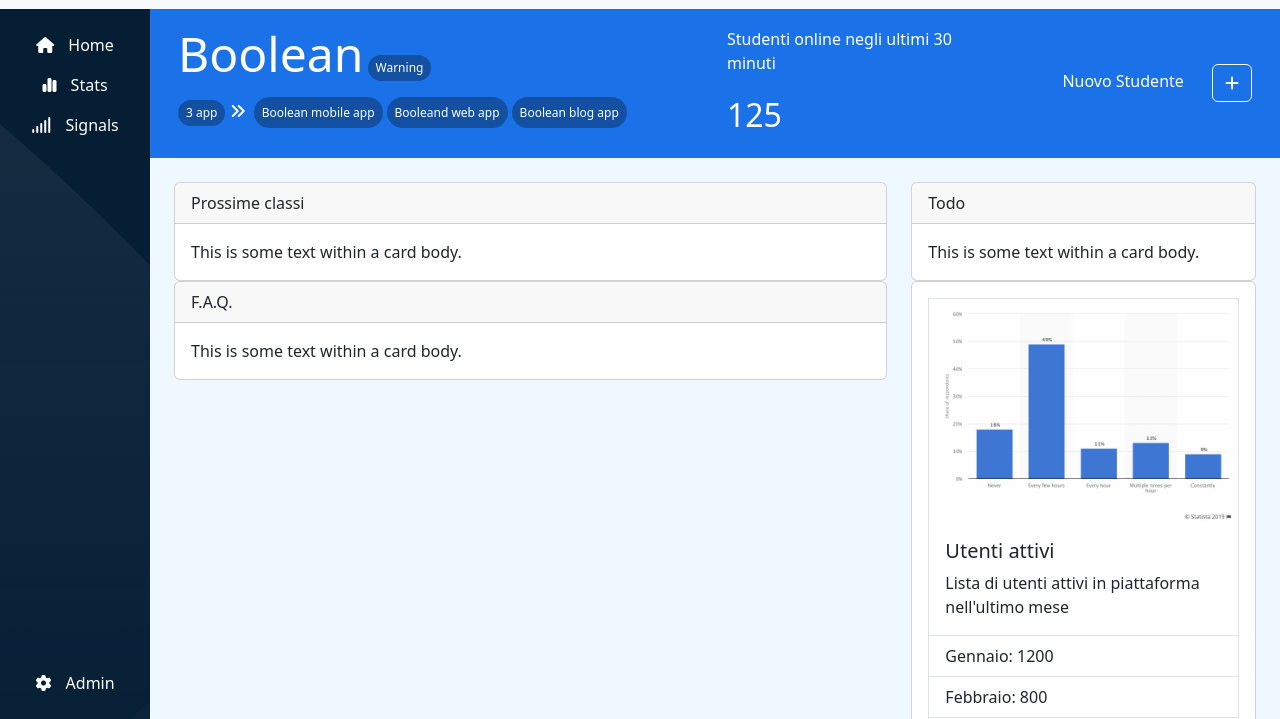
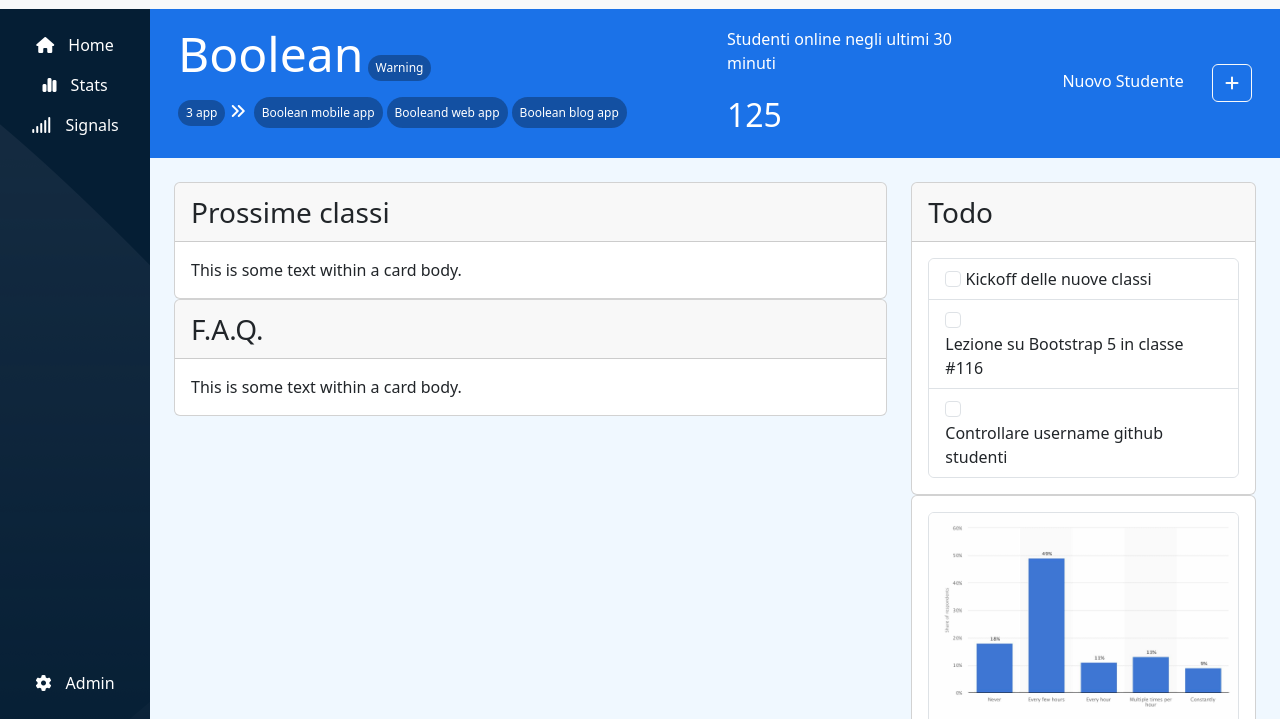
Before and after one commit to emilianogastaldo/html-css-bootstrap-dashboard, a plain HTML site: page index.html in a window 1280 px wide. Shown: the part 81-800 px from the top of the page. Drawn offline with nearby package versions, Linux system fonts and the light colour scheme.

Commit message:
add todo list

```diff
--- a/index.html
+++ b/index.html
@@ -109,7 +109,7 @@
                     <div class="row row-cols-1">
                         <div class="col-lg-8">
                             <div class="card">
-                                <div class="card-header">
+                                <div class="card-header fs-3">
                                     Prossime classi
                                 </div>
                                 <div class="card-body">
@@ -117,7 +117,7 @@
                                 </div>
                             </div>
                             <div class="card">
-                                <div class="card-header">
+                                <div class="card-header fs-3">
                                     F.A.Q.
                                 </div>
                                 <div class="card-body">
@@ -127,15 +127,34 @@
                         </div>
                         <div class="col-lg-4">
                             <div class="card">
-                                <div class="card-header">
+                                <div class="card-header fs-3">
                                     Todo
                                 </div>
-                                <div class="card-body">
-                                  This is some text within a card body.
+                                <div class="card-wrapper p-3">
+                                    <ul class="list-group list-group-flush border rounded">
+                                        <li class="list-group-item">
+                                            <input class="form-check-input" type="checkbox" value="" id="flexCheckDefault">
+                                            <label class="form-check-label" for="flexCheckDefault">
+                                                Kickoff delle nuove classi
+                                            </label>
+                                        </li>
+                                        <li class="list-group-item">
+                                            <input class="form-check-input" type="checkbox" value="" id="flexCheckDefault">
+                                            <label class="form-check-label" for="flexCheckDefault">
+                                            Lezione su Bootstrap 5 in classe #116
+                                            </label>
+                                        </li>
+                                        <li class="list-group-item">
+                                            <input class="form-check-input" type="checkbox" value="" id="flexCheckDefault">
+                                            <label class="form-check-label" for="flexCheckDefault">
+                                                Controllare username github studenti
+                                            </label>
+                                        </li>
+                                    </ul>
                                 </div>
                             </div>
                             <div class="card  p-3">
-                                <div class="card-wrapper border">
+                                <div class="card-wrapper border rounded">
                                     <img src="img/stats.jpeg" class="card-img-top" alt="Stats">
                                     <div class="card-body border-bottom ">
                                         <h5 class="card-title">Utenti attivi</h5>
```
